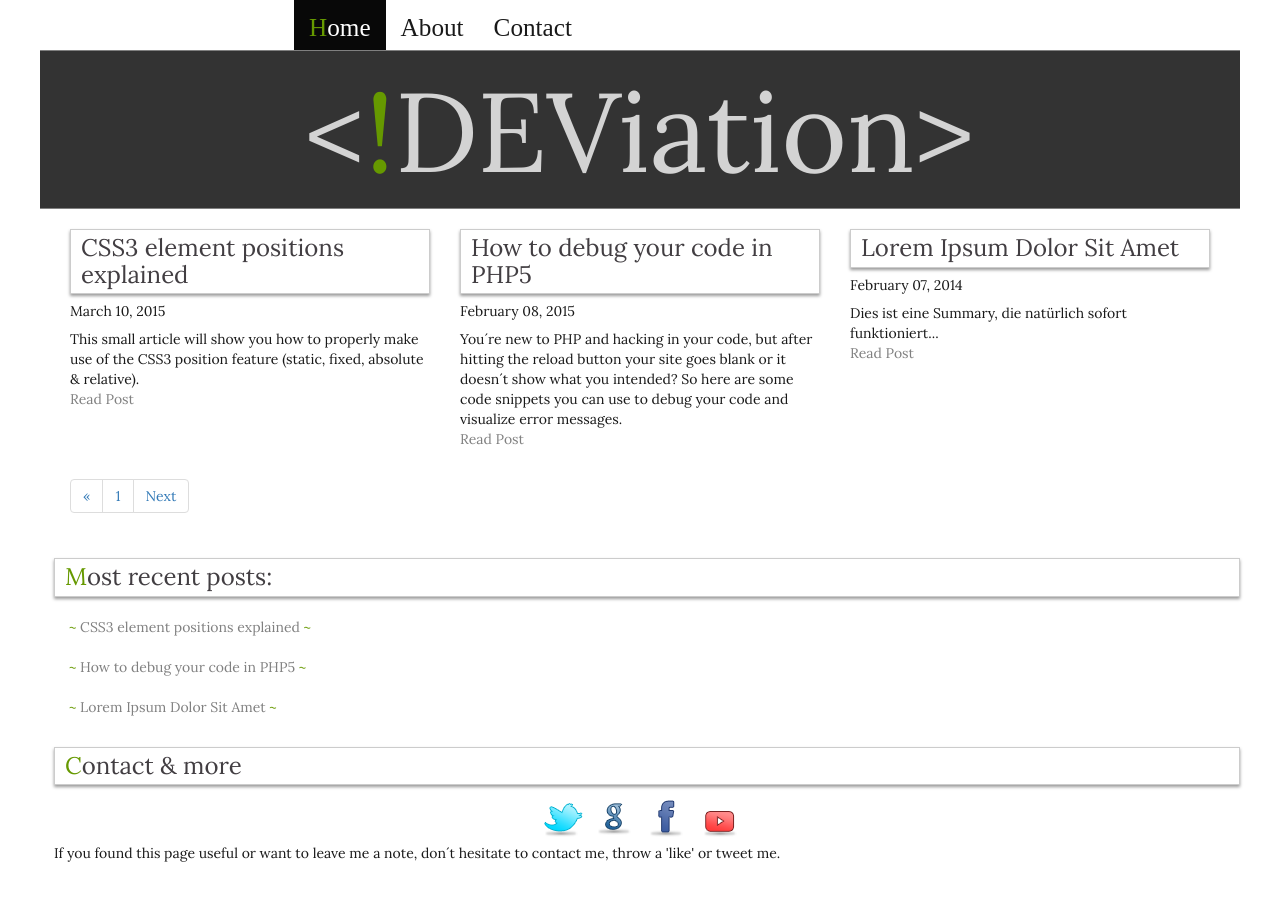
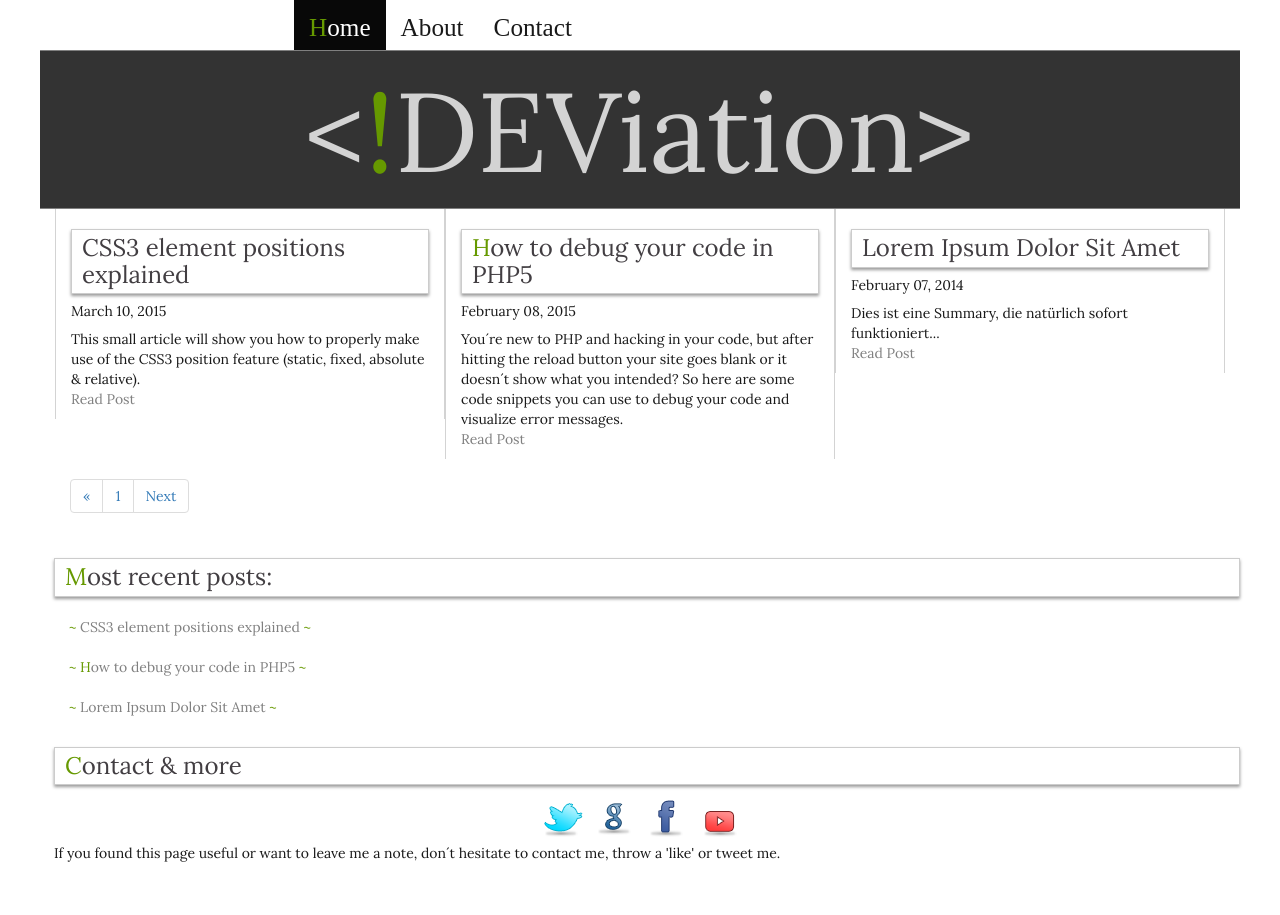
Before and after one commit to CodeDeviation/CodeDeviation, a Jekyll site: the page built from index.html, in a window 1280 px wide. Built offline with Jekyll 4.4.1, drawn with Linux system fonts in a browser that asks for light colours; Markdown is read by kramdown in place of the engine named in the settings; the list of posts is cut into pages by our own code.

Commit message:
index post überblick

```diff
--- a/_posts/2015-02-08-Debugging-PHP-for-beginners.md
+++ b/_posts/2015-02-08-Debugging-PHP-for-beginners.md
@@ -1,5 +1,5 @@
 ---
-title: How to debug your code in PHP5
+title: <span class="colorGreen">H</span>ow to debug your code in PHP5
 layout: post
 excerpt: You´re new to PHP and hacking in your code, but after hitting the reload button your site goes blank or it doesn´t show what you intended? So here are some code snippets you can use to debug your code and visualize error messages.
 keywords: [PHP, code, snippets, debug, error]
--- a/index.html
+++ b/index.html
@@ -5,7 +5,7 @@ keywords: [blog, code, programming, help]
 
 {% for post in paginator.posts limit: 10 %}
 
-<div class="col-md-4">
+<div class="col-md-4 greyBorders">
   <div>
     <h3>{{ post.title }}</h3>
     <h5>{{ post.date | date: '%B %d, %Y'| }}</h5>
```
